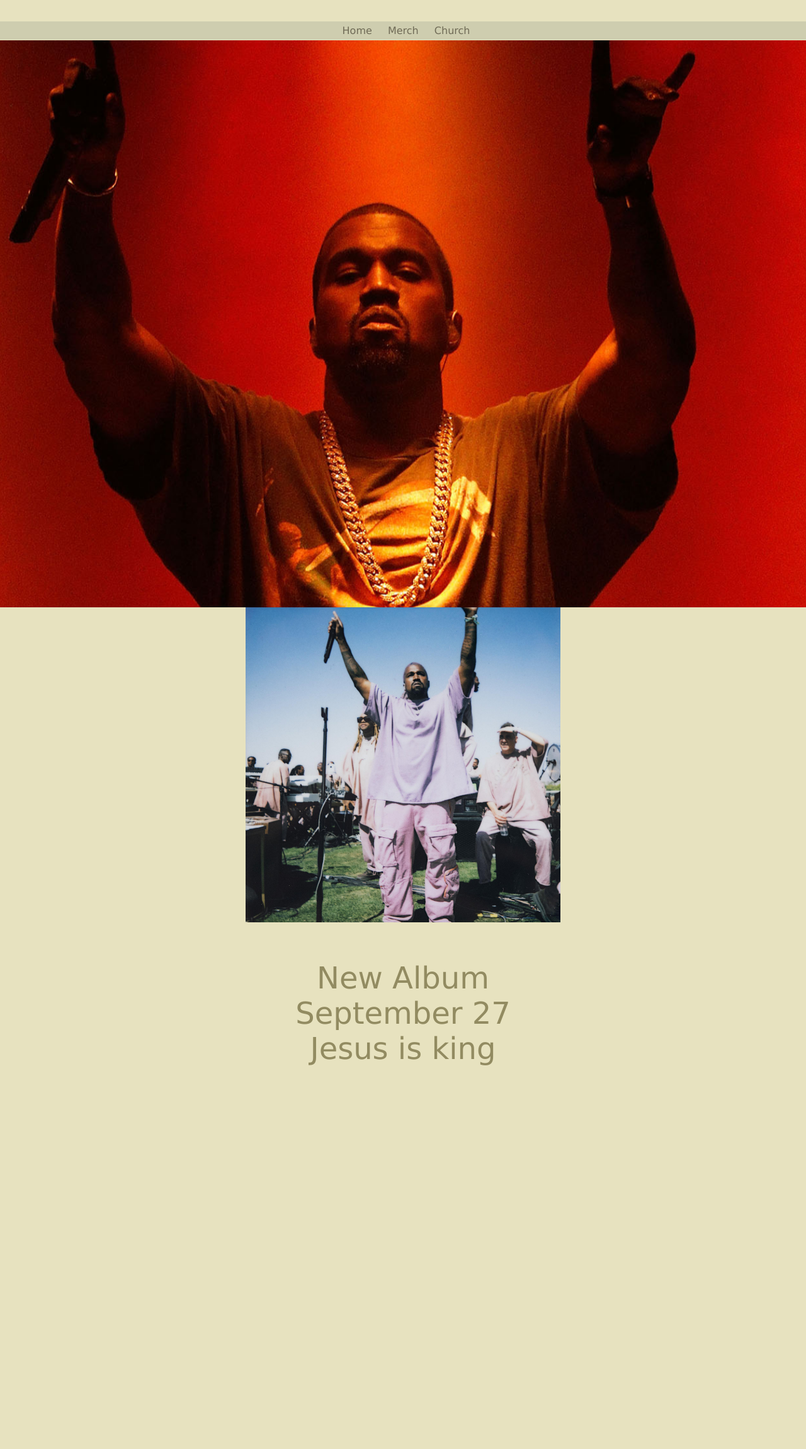
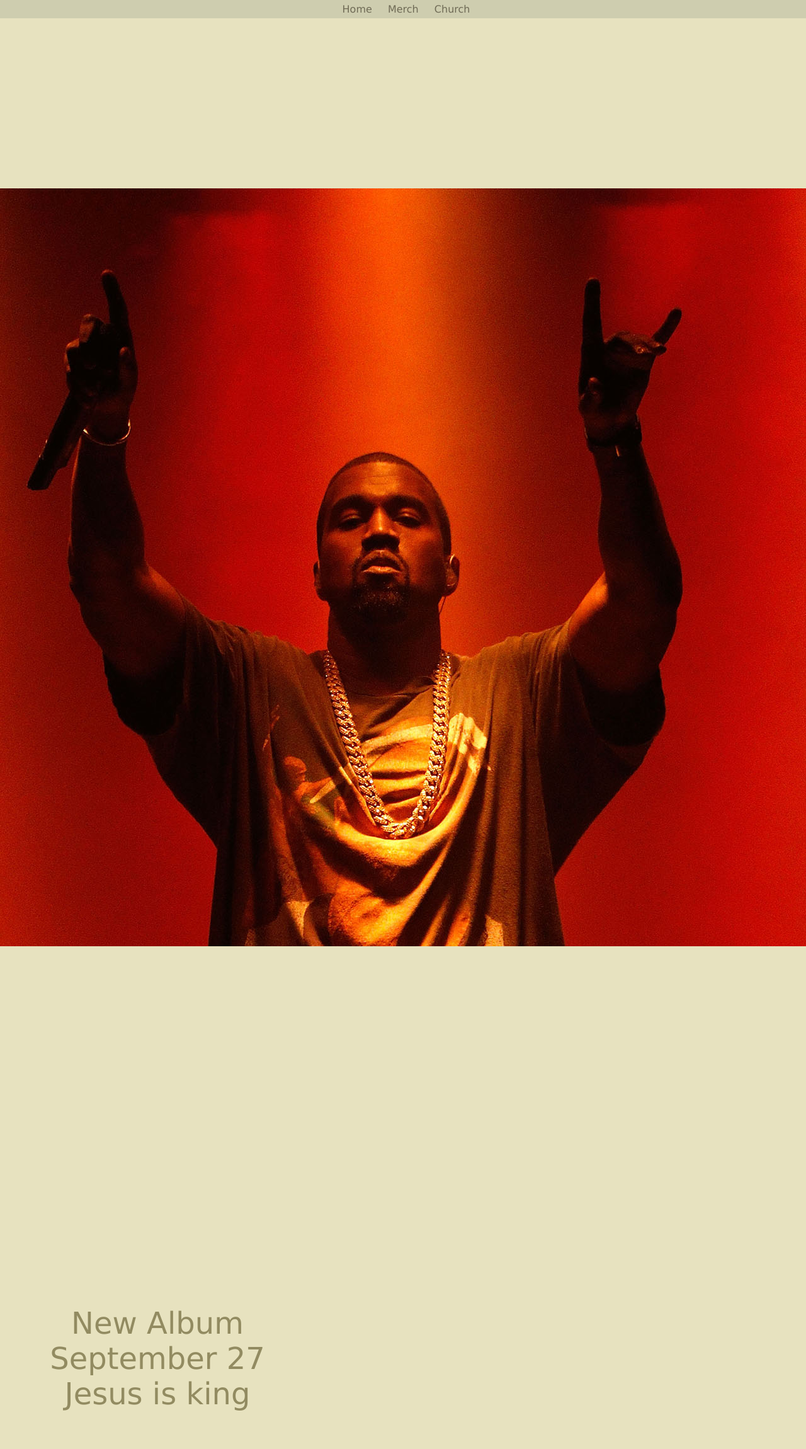
Before and after one commit to jenniferthorpe/kanye, a Jekyll site: the page built from pages/index.md, in a window 1280 px wide. Shown: the whole page at 63% size. Built offline with Jekyll 4.4.1, drawn with Linux system fonts in a browser that asks for light colours; before the commit the page ends 1752 px from its top, so only the background shows below that.

Commit message:
gitignore

```diff
--- a/_layouts/indexPage.html
+++ b/_layouts/indexPage.html
@@ -6,10 +6,14 @@
     <title>{{ page.title }} - {{ site.title }}</title>
     <link rel="stylesheet" href="{{ "/assets/css/main.css" | relative_url }}">
   </head>
-  <body>
+  <body style="margin-top: 0px;">
 
+    <nav style="margin-top: 0px;">
+      <a href="/index.md">Home</a>
+      <a href="/index.md">Merch</a>
+      <a href="/index.md">Church</a>
+  </nav>
 
-      {%include nav.html%}
       {%include indexHeader.html%}
       {%include newAlbum.html%}
     {{ content}}
--- a/_sass/index.scss
+++ b/_sass/index.scss
@@ -3,37 +3,39 @@
 }
 
 .header-wrapper {
-  height: 100vh;
+  height: 200vh;
   width: 100vw;
   overflow: hidden;
 }
 .bgCover {
   background: url(/assets/images/kanye_red.jpg) no-repeat center;
   background-attachment: fixed;
-  height: 100vh;
+  height: 200vh;
   width: 100vw;
-  animation-name: header;
-  animation-duration: 10s;
+  // animation-name: header;
+  // animation-duration: 10s;
+  // transform: scale(1, 1);
 }
 
-@keyframes header {
-  0% {
-    transform: scale(1.2, 1.2);
-  }
-  100% {
-    transform: scale(1, 1);
-  }
-}
+// @keyframes header {
+//   0% {
+//     transform: scale(1.2, 1.2);
+//   }
+//   100% {
+//     transform: scale(1, 1);
+//   }
+// }
 
 .block-album {
   display: flex;
   flex-direction: column;
   align-items: center;
+  position: absolute;
+  width: 500px;
+  height: 500px;
 
   .block-album-bg {
     overflow: hidden;
-    width: 500px;
-    height: 500px;
     display: flex;
   }
 }
--- a/pages/index.md
+++ b/pages/index.md
@@ -1,4 +1,5 @@
 ---
 layout: indexPage
 title: "Kanye West"
+permalink: /
 ---
```
Also changed, not shown: 14 other files.
